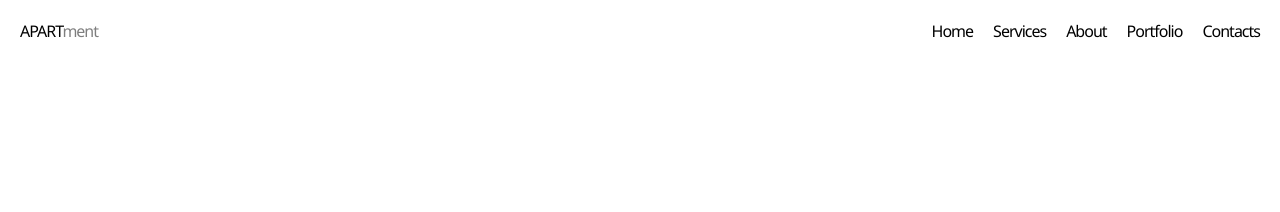
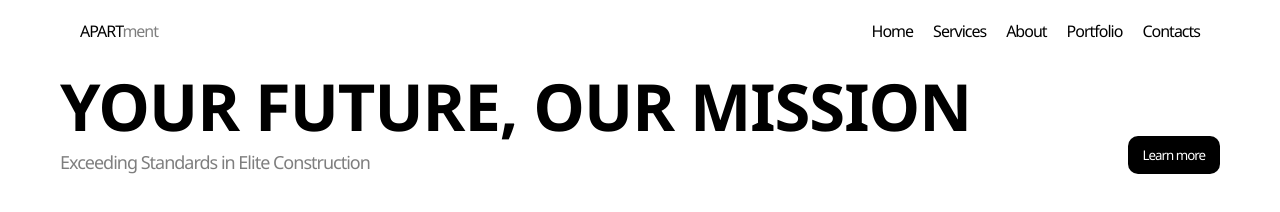
Before and after one commit to khan-artaza/myFirstCollab, a plain HTML site: page index.html in a window 1280 px wide. Drawn offline with Linux system fonts and the light colour scheme.

Commit message:
added hero text

```diff
--- a/index.html
+++ b/index.html
@@ -18,6 +18,14 @@
                     <li>Contacts</li>
             </ul>
         </nav>
+
+        <section class="first">
+            <div class="heroText">
+                <h3>YOUR FUTURE, OUR MISSION</h3>
+                <p>Exceeding Standards in Elite Construction</p>
+            </div>
+            <button>Learn more</button>
+        </section>
     </main>
 </body>
 </html>
--- a/style.css
+++ b/style.css
@@ -44,3 +44,33 @@ h4{
 span{
     opacity: 0.5;
 }
+
+.first{
+    display: flex;
+    justify-content: space-between;
+    align-items: flex-end;
+}
+
+.first h3{
+font-size: 65px;
+font-weight: 600;
+letter-spacing: -1px;
+}
+.first p{
+font-size: 18px;
+font-weight: 400;
+letter-spacing: -1px;
+opacity: 0.5;
+}
+
+.first button{
+    background-color: black;
+    color: white;
+    border: none;
+    padding: 10px 15px;
+    border-radius: 10px;
+}
+
+main{
+    padding: 0 60px;
+}
```
